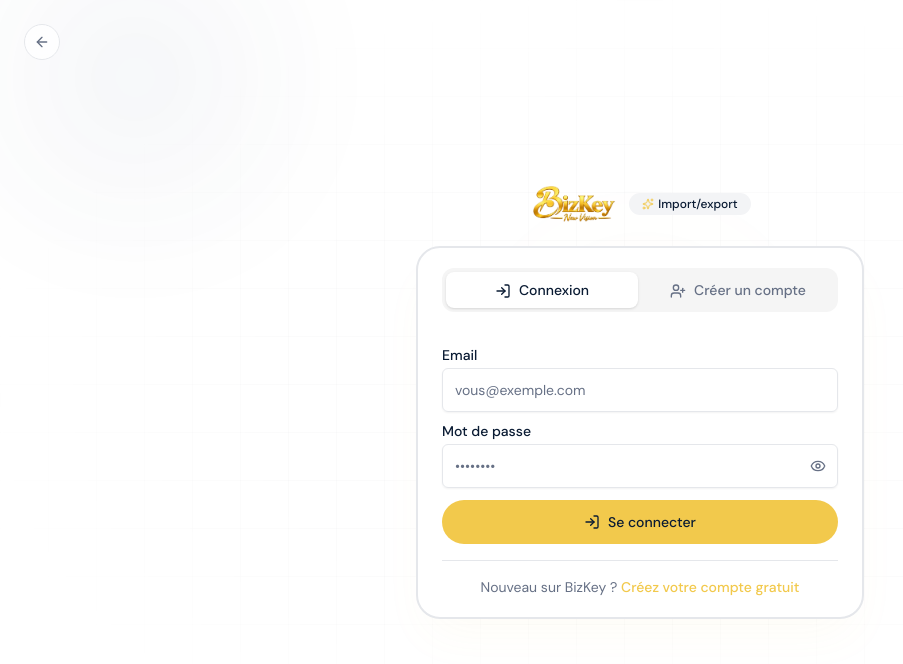
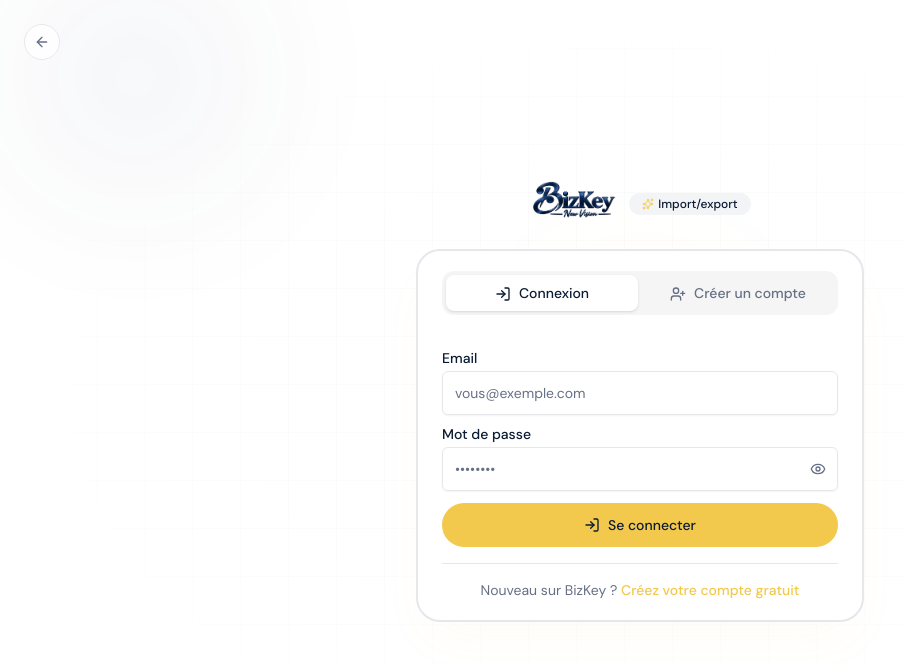
Before and after one commit to EspenQueston/bizkey, a React (Vite) app: page /login in a window 1280 px wide. Shown: the top 664 px of the page, without its empty margins (0-903 px from the left). Built offline with nearby package versions, Linux system fonts and the light colour scheme; no server answers; a web font is replaced by a local one.

Commit message:
Split lockup logo per theme: navy image.png in light, gold new-logo.png in dark
Gold-on-white reads poorly (~2.3:1 contrast); navy-on-white is crisp. Gold
stays for dark mode where it pops against the navy body.

```diff
--- a/src/components/Logo.tsx
+++ b/src/components/Logo.tsx
@@ -5,9 +5,10 @@ export interface LogoProps {
    * 'monogram' — icon square only, no wordmark (e.g. AnalysisResult's badge,
    * the ERP sidebar's icon tile). Kept as a real square crop since a wide
    * lockup image doesn't fit those compact contexts.
-   * 'lockup' / 'lockup-tagline' — the full brand mark (public/brand/new-logo.png),
-   * icon and "BizKey — New Vision" name fused into one image. Same asset for
-   * both, since the wordmark is already baked into the artwork.
+   * 'lockup' / 'lockup-tagline' — the full brand mark, icon and "BizKey — New
+   * Vision" name fused into one image: image.png (navy) in light mode,
+   * new-logo.png (gold) in dark mode — navy-on-white reads far better than
+   * gold-on-white, while gold is the one that pops on the dark navy body.
    */
   variant?: 'monogram' | 'lockup' | 'lockup-tagline'
   size?: 'sm' | 'md' | 'lg'
@@ -37,9 +38,8 @@ const LOCKUP_HEIGHT_MAP = {
 /**
  * Single source of truth for the BizKey mark. 'monogram' renders the square
  * icon crop (public/brand/logo2.png light / bizkey-monogram.png dark);
- * 'lockup'/'lockup-tagline' render the full new-logo.png lockup — same image
- * in both themes, since it's already gold-on-transparent and reads fine on
- * both a light and a navy background.
+ * 'lockup'/'lockup-tagline' render the full lockup image, swapped per theme
+ * (public/brand/image.png light / new-logo.png dark).
  */
 export function Logo({
   variant = 'lockup',
@@ -62,11 +62,18 @@ export function Logo({
         <img src="/brand/bizkey-monogram.png" alt="BizKey" className="hidden h-full w-full object-contain drop-shadow-sm dark:block" />
       </div>
     ) : (
-      <img
-        src="/brand/new-logo.png"
-        alt="BizKey — New Vision"
-        className={`${LOCKUP_HEIGHT_MAP[size]} w-auto object-contain ${animated ? 'transition-transform duration-300 group-hover:scale-105' : ''}`}
-      />
+      <span className={`inline-flex items-center ${LOCKUP_HEIGHT_MAP[size]}`}>
+        <img
+          src="/brand/image.png"
+          alt="BizKey — New Vision"
+          className={`h-full w-auto object-contain dark:hidden ${animated ? 'transition-transform duration-300 group-hover:scale-105' : ''}`}
+        />
+        <img
+          src="/brand/new-logo.png"
+          alt="BizKey — New Vision"
+          className={`hidden h-full w-auto object-contain dark:block ${animated ? 'transition-transform duration-300 group-hover:scale-105' : ''}`}
+        />
+      </span>
     )
 
   if (!asLink) return <div className={className}>{content}</div>
```
Also changed, not shown: public/brand/image.png (added).
